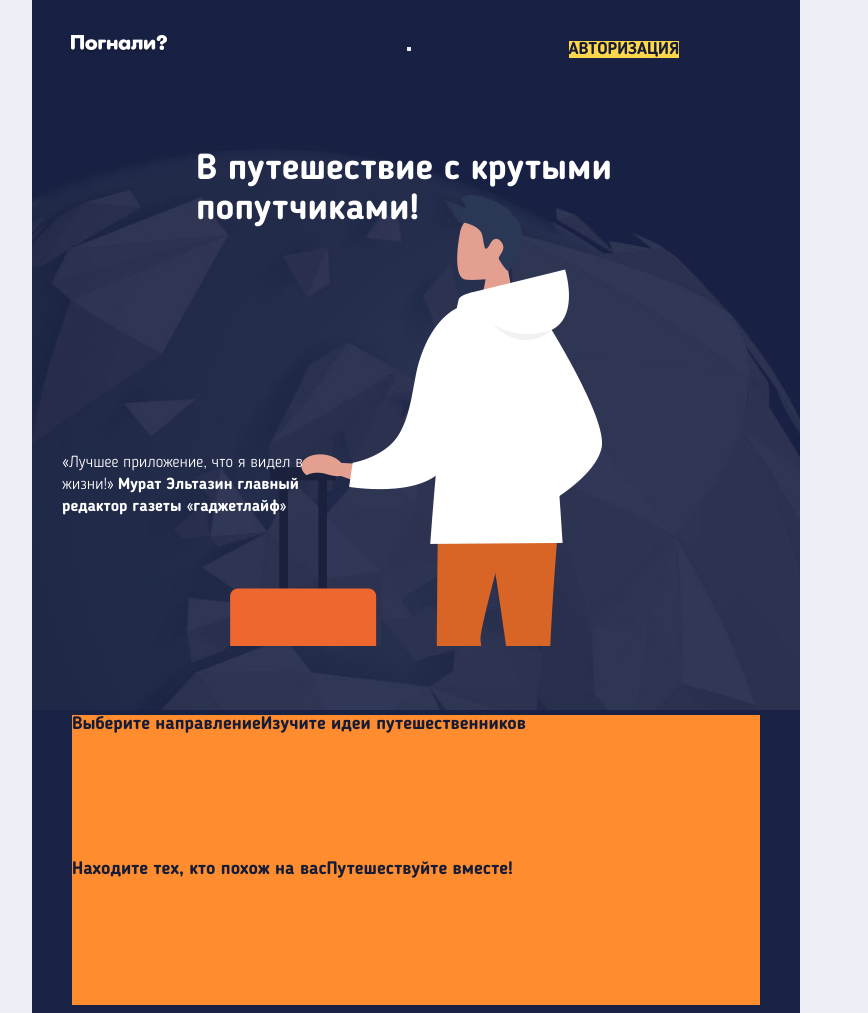
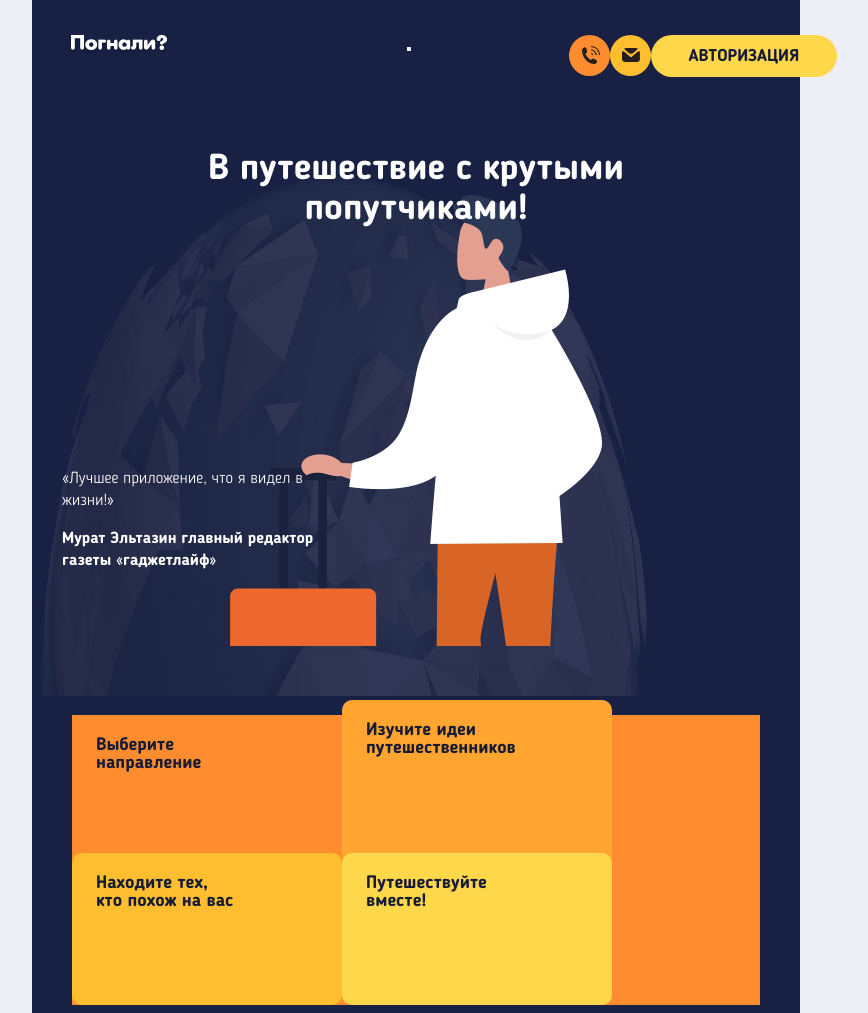
Before and after one commit to SldTir/874017-pognali-18, a plain HTML site: page source/index.html in a window 1280 px wide. Shown: the top 1013 px of the page, without its empty margins (224-1092 px from the left). Drawn offline with nearby package versions, Linux system fonts and the light colour scheme; files that its build step writes are made by us from their sources.

Commit message:
Начал делать декоративные элементы

```diff
--- a/source/index.html
+++ b/source/index.html
@@ -102,17 +102,61 @@
       </div>
       <ul class="page-header__user-list user-list">
         <li class="user-list__item">
-          <a class="user-list__login" href="#">Авторизация</a>
-        </li>
-        <li class="user-list__item">
           <a class="user-list__tel" href="tel:+88005558628">
-            <!--Псевдоэлемент иконка телефона-->
+            <?xml version="1.0" encoding="utf-8"?>
+            <!-- Generator: Adobe Illustrator 21.0.0, SVG Export Plug-In . SVG Version: 6.00 Build 0)  -->
+            <svg wdth="18" height="18" version="1.1" id="Layer_1" xmlns="http://www.w3.org/2000/svg"
+              xmlns:xlink="http://www.w3.org/1999/xlink" x="0px" y="0px" viewBox="0 0 18 18"
+              style="enable-background:new 0 0 18 18;" xml:space="preserve">
+              <style type="text/css">
+                .st0 {
+                  fill: #231F20;
+                }
+              </style>
+              <g>
+                <g id="UrwUhy_1_">
+                  <g>
+                    <path class="st0"
+                      d="M12.6,18c-0.3,0-0.5,0-0.8,0c-3.6-0.4-6.2-2.1-8.1-4.3C1.8,11.6,0.3,8.8,0,5c0-0.3,0-0.7,0-1	c0.1-0.7,0.4-1.1,0.8-1.5C1.2,2,2,1.4,2.6,1.3c0.5,0,1.3,0.3,1.6,0.8c0.3,0.4,0.4,1.2,0.6,1.8c0.1,0.6,0.4,1.4,0.4,2	C5,6.8,3.9,7.2,3.5,7.8c1.1,2.8,3,4.8,5.4,6.2c0.6-0.3,1.2-1.4,2-1.4c0.3,0,0.7,0.2,1,0.3c0.3,0.1,0.6,0.2,1,0.4	c0.5,0.2,1.4,0.5,1.7,0.9c0.3,0.4,0.5,1.2,0.4,1.7C14.9,16.7,13.4,17.7,12.6,18z" />
+                  </g>
+                </g>
+                <path class="st0" d="M9.1,1.1c4.3,0,7.8,3.6,7.8,8H18c0-5-4-9.1-8.9-9.1L9.1,1.1z" />
+                <path class="st0" d="M9.1,6.9V8c0.6,0,1,0.5,1,1.1h1.1C11.2,7.9,10.3,6.9,9.1,6.9z" />
+                <path class="st0" d="M9.1,4.6c2.4,0,4.4,2,4.4,4.5h1.2c0-3.1-2.5-5.7-5.5-5.7V4.6L9.1,4.6z" />
+              </g>
+            </svg>
           </a>
         </li>
         <li class="user-list__item">
           <a class="user-list__letter" href="#">
-            <!--Псевдоэлемент иконка письма-->
+            <?xml version="1.0" encoding="utf-8"?>
+            <!-- Generator: Adobe Illustrator 21.0.0, SVG Export Plug-In . SVG Version: 6.00 Build 0)  -->
+            <svg wdth="14" height="14" version="1.1" id="Layer_1" xmlns="http://www.w3.org/2000/svg"
+              xmlns:xlink="http://www.w3.org/1999/xlink" x="0px" y="0px" viewBox="0 0 18 14"
+              style="enable-background:new 0 0 18 14;" xml:space="preserve">
+              <style type="text/css">
+                .st0 {
+                  fill: #231F20;
+                }
+              </style>
+              <g>
+                <g>
+                  <g>
+                    <path class="st0"
+                      d="M14.9,1.8c1.2-1,0.9-1.8-0.7-1.8H3.7C2.2,0,1.9,0.8,3.1,1.8l3.7,3.1c1.2,1,3.2,1,4.4,0L14.9,1.8z" />
+                  </g>
+                  <g>
+                    <path class="st0"
+                      d="M11.9,7.1c-1.2,1-2.2,1.8-2.2,1.8c0,0,0,0,0,0C9.6,9,9.5,9,9.4,9c0,0-0.1,0-0.1,0C9.2,9.1,9.1,9.1,9,9.1	c0,0,0,0,0,0c0,0,0,0,0,0l0,0c0,0,0,0,0,0c-0.1,0-0.2,0-0.3-0.1c0,0-0.1,0-0.1,0C8.5,9,8.4,9,8.3,8.9c0,0,0,0,0,0	c0,0-1-0.8-2.2-1.8L2.2,3.8C1,2.8,0,3.3,0,4.8v6.3C0,12.7,1.3,14,2.8,14h12.3c1.6,0,2.8-1.3,2.8-2.8V4.8c0-1.6-1-2-2.2-1	L11.9,7.1z" />
+                  </g>
+                </g>
+              </g>
+            </svg>
+
           </a>
+        </li>
+        <li class="user-list__item">
+          <a class="user-list__login" href="#">Авторизация</a>
         </li>
       </ul>
     </div>
@@ -122,7 +166,9 @@
       <h1 class="page-subtitle">В путешествие с крутыми попутчиками!</h1>
       <section class="comment">
         <h2 class="visually-hidden">Отзыв</h2>
-        <q class="comment__quote">Лучшее приложение, что я видел в жизни!</q>
+        <p>
+          <q class="comment__quote">Лучшее приложение, что я видел в жизни!</q>
+        </p>
         <cite class="comment__cite">Мурат Эльтазин главный редактор газеты «гаджетлайф»</cite>
       </section>
     </div>
@@ -130,10 +176,10 @@
     <section class="scope">
       <h2 class="visually-hidden">Возможности сервиса</h2>
       <ol class="scope__list">
-        <li class="scope__item">Выберите направление</li>
+        <li class="scope__item">Выберите<br> направление</li>
         <li class="scope__item">Изучите идеи путешественников</li>
-        <li class="scope__item">Находите тех, кто похож на вас</li>
-        <li class="scope__item">Путешествуйте вместе!</li>
+        <li class="scope__item">Находите тех,<br> кто похож на вас</li>
+        <li class="scope__item">Путешествуйте<br> вместе!</li>
       </ol>
     </section>
 
--- a/source/less/blocks/comment.less
+++ b/source/less/blocks/comment.less
@@ -1,7 +1,7 @@
 .comment {
-  width: 180px;
+  width: 162px;
   min-height: 150px;
-  margin-left: 30px;
+  margin-left: 50px;
 
   .comment__quote {
     .light(16px, 22px);
--- a/source/less/blocks/page-header.less
+++ b/source/less/blocks/page-header.less
@@ -6,13 +6,11 @@
 
   width: 320px;
   min-height: 65px;
+  padding-left: 25px;
+  padding-right: 25px;
+  box-sizing: border-box;
 
   background-color: #161c36;
-
-  .page-header__logo {
-    width: 150px;
-    height: 70px;
-  }
 
   .toggle {
     padding: 0;
@@ -23,17 +21,17 @@
     display: flex;
     flex-direction: row;
     justify-content: space-between;
+    align-items: flex-start;
     width: 695px;
     min-height: 40px;
 
     margin: auto;
-    margin-top: 35px;
+    margin-top: 28px;
   }
 
   .page-header__user-list {
     position: absolute;
-    top: 438px;
-    left: 5px;
+    top: 457px;
 
     width: 270px;
     min-height: 50px;
--- a/source/less/blocks/page-main.less
+++ b/source/less/blocks/page-main.less
@@ -15,7 +15,8 @@
       url("../img/traveller-illustration-mobile@1x.png"),
       url("../img/globe-back-mobile@1x.jpg");
     background-repeat: no-repeat;
-    background-position: center center;
+    background-position: 79px 155px, 0px -66px;
+    background-size: auto, 100% 95%;
   }
 }
 
--- a/source/less/blocks/page-subtitle.less
+++ b/source/less/blocks/page-subtitle.less
@@ -2,8 +2,9 @@
   width: 250px;
   min-height: 140px;
   margin: 0 auto;
-  margin-top: 20px;
-  margin-bottom: 280px;
+  margin-top: 25px;
+  margin-bottom: 276px;
+  text-align: center;
 
   .bold(36px, 40px);
   color: #ffffff;
--- a/source/less/blocks/scope.less
+++ b/source/less/blocks/scope.less
@@ -4,6 +4,7 @@
   width: 320px;
   min-height: 330px;
   margin: auto;
+  margin-top: -185px;
 
   background-color: #161c35;
 
@@ -12,10 +13,41 @@
     .bold(18px, 18px);
     color: #161c35;
 
-    background-color: #ff8d30;
-
     .list-reset();
     margin: 0 auto;
+    margin-top: 210px;
+  }
+
+  .scope__item {
+    width: 270px;
+    min-height: 95px;
+    padding-top: 21px;
+    padding-left: 24px;
+
+    border-radius: 10px;
+    box-sizing: border-box;
+
+    background-color: #ff8d30;
+  }
+
+  .scope__item:nth-child(1) {
+    z-index: 1;
+  }
+  .scope__item:nth-child(2) {
+    margin-top: -15px;
+    background-color: #ffa530;
+    z-index: 2;
+  }
+  .scope__item:nth-child(3) {
+    margin-top: -15px;
+    background-color: #ffbd30;
+    z-index: 3;
+  }
+  .scope__item:nth-child(4) {
+    margin-top: -15px;
+    min-height: 85px;
+    background-color: #ffd74b;
+    z-index: 4;
   }
 }
 
--- a/source/less/blocks/user-list.less
+++ b/source/less/blocks/user-list.less
@@ -3,8 +3,38 @@
   color: #161c35;
 
   list-style: none;
+  .list-reset();
 
-  a {
+  .user-list__tel {
+    display: block;
+    width: 41px;
+    height: 41px;
+    padding-top: 10px;
+    padding-left: 13px;
+    background-color: #ff8d30;
+    border-radius: 50%;
+    box-sizing: border-box
+  }
+
+  .user-list__letter {
+    display: block;
+    width: 41px;
+    height: 41px;
+    padding-top: 8px;
+    padding-left: 12px;
+    background-color: #ffbd30;
+    border-radius: 50%;
+    box-sizing: border-box
+  }
+
+  .user-list__login {
+    display: block;
+    padding-left: 38px;
+    padding-right: 38px;
+    padding-top: 7px;
+    padding-bottom: 5px;
+    border-radius: 30px;
+
     .bold(17px, 30px);
     color: #161c35;
     text-transform: uppercase;
```
